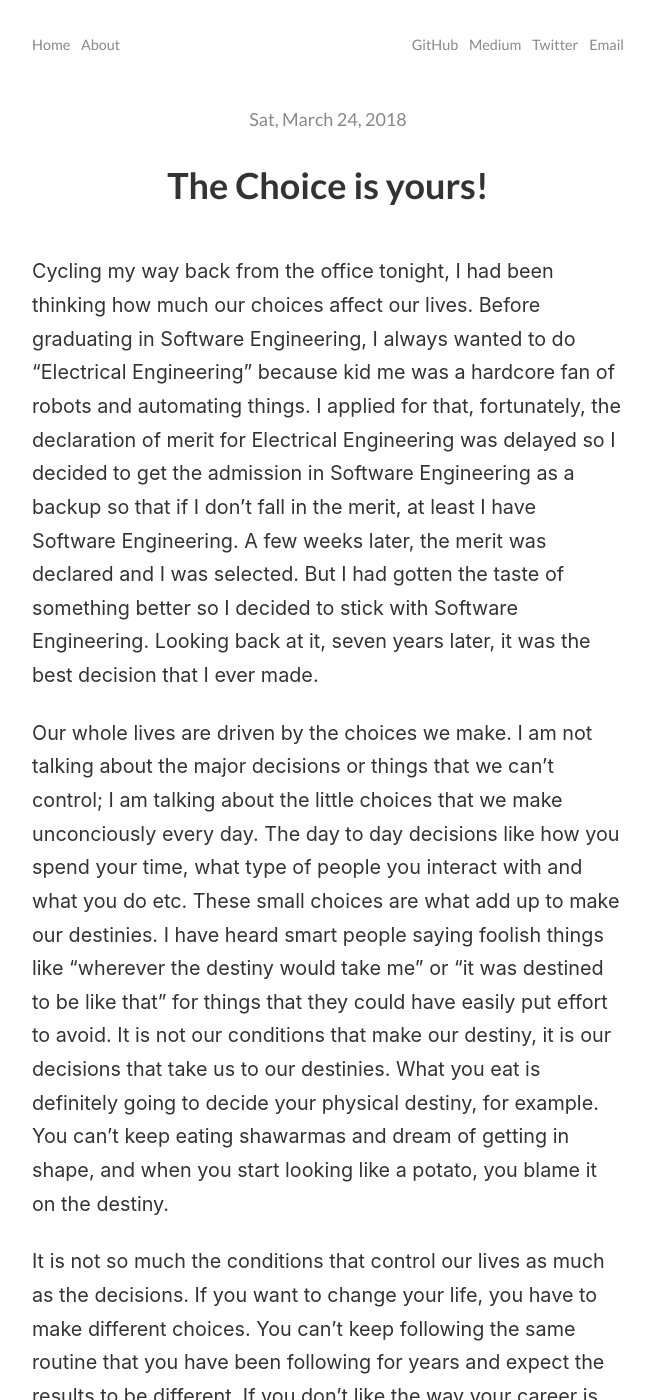
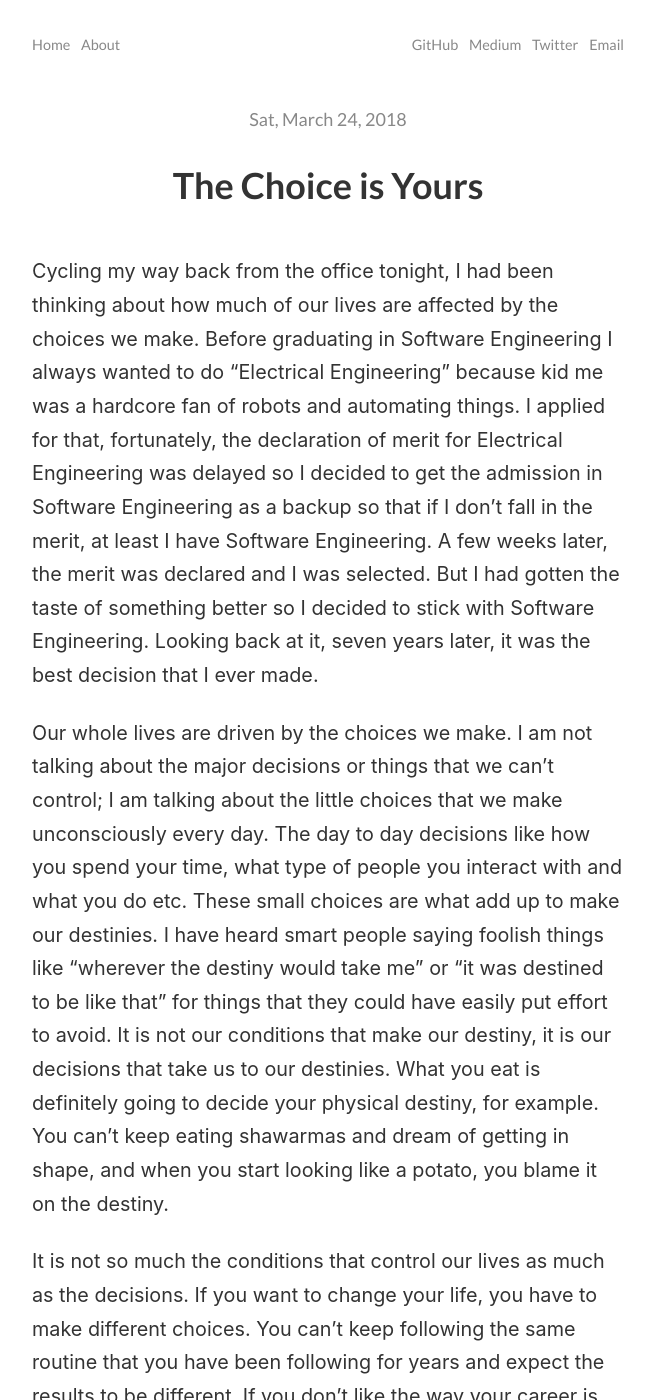
Before and after one commit to kamranahmedse/kamranahmedse.github.io, a Jekyll site: the page built from blog/_posts/2018-03-24-choice-is-yours.md, in a window 1280 px wide and 1400 px high. Shown: the whole window, without its empty margins (312-966 px from the left). Built offline with Jekyll 4.4.1, drawn with Linux system fonts in a browser that asks for light colours; comment, search, counter and statistics services are not loaded; some of the changed text lies outside the part shown.

Commit message:
Typos fixes

```diff
--- a/blog/_posts/2018-03-24-choice-is-yours.md
+++ b/blog/_posts/2018-03-24-choice-is-yours.md
@@ -1,14 +1,14 @@
 ---
-title: The Choice is yours!
+title: The Choice is Yours
 comments: true
 ---
 
-Cycling my way back from the office tonight, I had been thinking how much our choices affect our lives. Before graduating in Software Engineering, I always wanted to do "Electrical Engineering" because kid me was a hardcore fan of robots and automating things. I applied for that, fortunately, the declaration of merit for Electrical Engineering was delayed so I decided to get the admission in Software Engineering as a backup so that if I don't fall in the merit, at least I have Software Engineering. A few weeks later, the merit was declared and I was selected. But I had gotten the taste of something better so I decided to stick with Software Engineering. Looking back at it, seven years later, it was the best decision that I ever made.
+Cycling my way back from the office tonight, I had been thinking about how much of our lives are affected by the choices we make. Before graduating in Software Engineering I always wanted to do "Electrical Engineering" because kid me was a hardcore fan of robots and automating things. I applied for that, fortunately, the declaration of merit for Electrical Engineering was delayed so I decided to get the admission in Software Engineering as a backup so that if I don't fall in the merit, at least I have Software Engineering. A few weeks later, the merit was declared and I was selected. But I had gotten the taste of something better so I decided to stick with Software Engineering. Looking back at it, seven years later, it was the best decision that I ever made.
 
-Our whole lives are driven by the choices we make. I am not talking about the major decisions or things that we can't control; I am talking about the little choices that we make unconciously every day. The day to day decisions like how you spend your time, what type of people you interact with and what you do etc. These small choices are what add up to make our destinies. I have heard smart people saying foolish things like "wherever the destiny would take me" or "it was destined to be like that" for things that they could have easily put effort to avoid. It is not our conditions that make our destiny, it is our decisions that take us to our destinies. What you eat is definitely going to decide your physical destiny, for example. You can't keep eating shawarmas and dream of getting in shape, and when you start looking like a potato, you blame it on the destiny.
+Our whole lives are driven by the choices we make. I am not talking about the major decisions or things that we can't control; I am talking about the little choices that we make unconsciously every day. The day to day decisions like how you spend your time, what type of people you interact with and what you do etc. These small choices are what add up to make our destinies. I have heard smart people saying foolish things like "wherever the destiny would take me" or "it was destined to be like that" for things that they could have easily put effort to avoid. It is not our conditions that make our destiny, it is our decisions that take us to our destinies. What you eat is definitely going to decide your physical destiny, for example. You can't keep eating shawarmas and dream of getting in shape, and when you start looking like a potato, you blame it on the destiny.
 
-It is not so much the conditions that control our lives as much as the decisions. If you want to change your life, you have to make different choices. You can't keep following the same routine that you have been following for years and expect the results to be different. If you don't like the way your career is going, change it. If you don't like your physique, take steps to change it. You have to change yourself first. There is no right or wrong, everything in your life changes the moment you make a decision. And by decision, I mean a real decision, when you cut off any possibility of falling back and you commit to something with everything you have got and you take the action. The big decisions start with the little decisions, for example decide how your day should look like. How many times do you go through the course of the day and ask yourself did I do anything that I have set out to do every day? How many hours, minutes or seconds do we waste everyday doing things that are nowhere near the goals, aspirations and passions that we have inside? You plan to take the world on with that sideproject that you started or maybe you want to work on your skillset and make yourself future proof and yet you have been continuously spending all your free time trying to complete the seven seasons of [Game of Thrones](http://www.imdb.com/title/tt0944947/) or maybe spending your productive time of the weekend in pointless discussions and outings.
+It is not so much the conditions that control our lives as much as the decisions. If you want to change your life, you have to make different choices. You can't keep following the same routine that you have been following for years and expect the results to be different. If you don't like the way your career is going, change it. If you don't like your physique, take steps to change it. You have to change yourself first. There is no right or wrong, everything in your life changes the moment you make a decision. And by decision, I mean a real decision, when you cut off any possibility of falling back and you commit to something with everything you have got and you take the action. The big decisions start with the little decisions, for example, decide how your day should look like. How many times do you go through the course of the day and ask yourself did I do anything that I have set out to do every day? How many hours, minutes or seconds do we waste every day doing things that are nowhere near the goals, aspirations, and passions that we have inside? You plan to take the world on with that side-project that you started or maybe you want to work on your skill set and make yourself future proof and yet you have been continuously spending all your free time trying to complete the seven seasons of [Game of Thrones](http://www.imdb.com/title/tt0944947/) or maybe spending your productive time of the weekend in pointless discussions and outings.
 
-I am not saying that one should leave everything, cut themselves off of the outer world and live in a rut but to be considerate of the choices that we are making. Secret is to make yourself conscious about your decision making. When you make decisions unconsciously, you get terrible results. Ultimately your destiny is determined by what you do, it is determined by your decisions. Before you do anything, ask yourself if the things that you are doing, are they draining you or are they building you up and act accordingly. You must evaluate every once in a while and see if you are making the right choice or are just letting the destiny unfold as it may.
+I am not saying that one should leave everything, cut himself off from the outer world and live in a rut but be considerate of the choices that we are making. The secret is to make yourself conscious of your decision making. When you make decisions unconsciously, you get terrible results. Ultimately your destiny is determined by what you do, it is determined by your decisions. Before you do anything, ask yourself if the things that you are doing, are they draining you or are they building you up and act accordingly. You must evaluate every once in a while and see if you are making the right choice or are just letting the destiny unfold as it may.
 
-And with that said this post comes to an end. Until next time, enjoy your weekends!
+And with that said this post comes to an end. Until next time!
```
